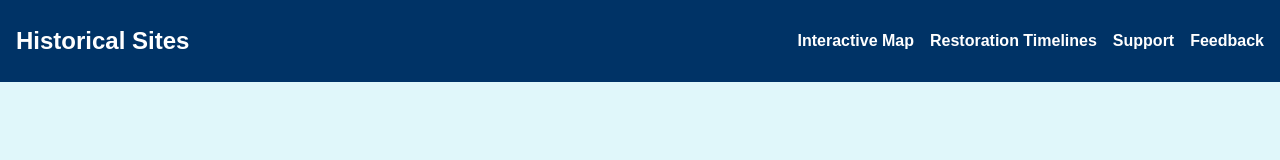
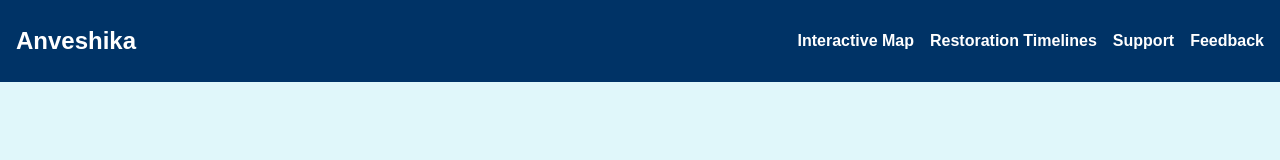
Before and after one commit to sardhaky/dti-tourism, a plain HTML site: page index.html in a window 1280 px wide. Shown: the top 160 px of the page. Drawn offline with nearby package versions, Linux system fonts and the light colour scheme.

Commit message:
i change the title

```diff
--- a/index.html
+++ b/index.html
@@ -11,7 +11,7 @@
 
     <!-- Header -->
     <header>
-        <div class="logo">Historical Sites</div>
+        <div class="logo">Anveshika</div>
         <nav>
             <ul>
                 <li><a href="#map">Interactive Map</a></li>
```
